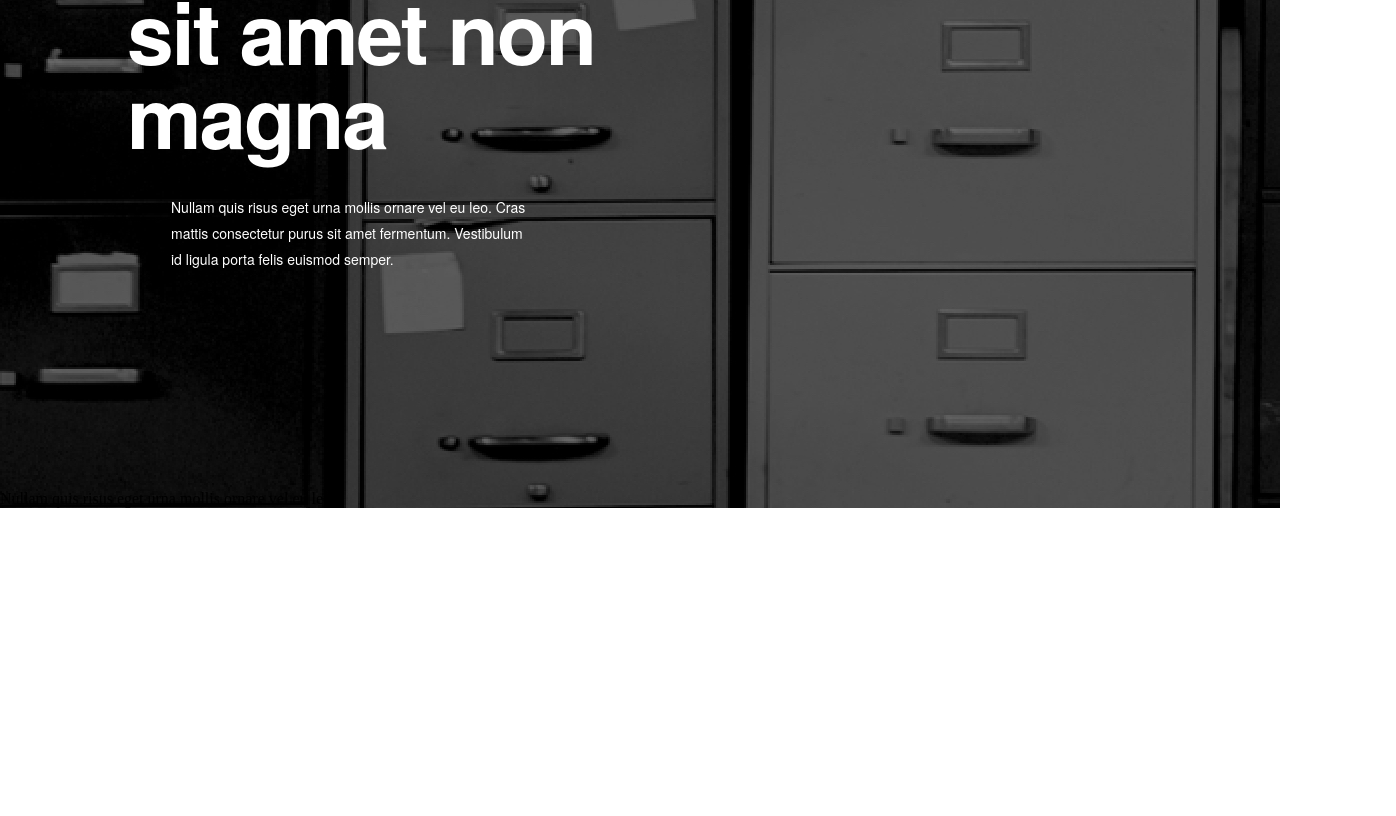
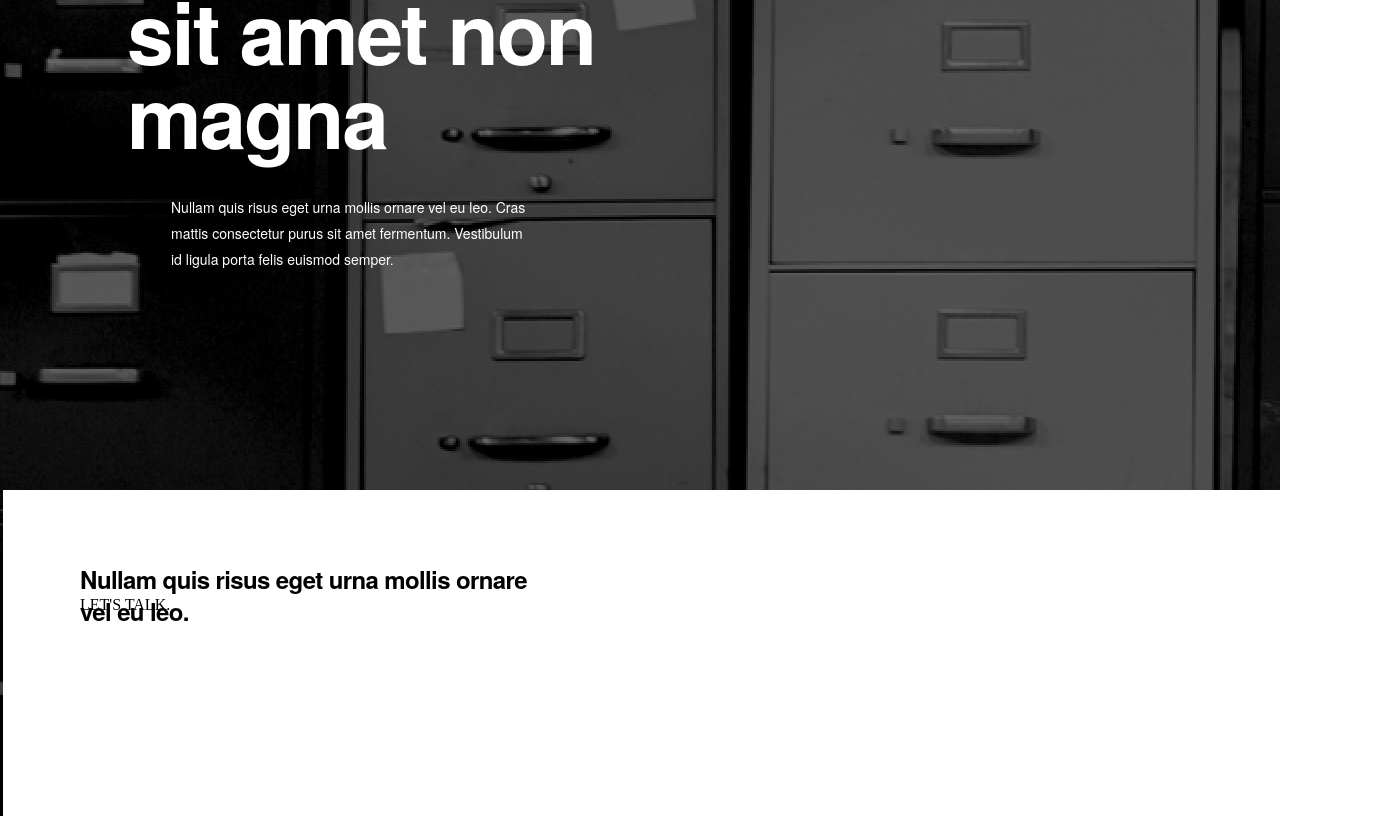
Before and after one commit to IvanGent/bukwild, a React (Create React App) app: page /aboutUs in a window 1280 px wide. Shown: the part 737-1553 px from the top of the page, 1396 px wide, since content can reach past the window. Before the commit the page ends 1245 px from the top, so only its background shows below. Built offline with nearby package versions, Linux system fonts and the light colour scheme.

Commit message:
working on cta styling

```diff
--- a/src/components/CallToAction.js
+++ b/src/components/CallToAction.js
@@ -1,7 +1,35 @@
 import React from 'react';
 
 function CallToAction({cta}) {
-    return <div>{cta}</div>
+
+    const style = {
+        width: '73.75rem',
+        height: '11.188rem',
+        margin: '2.938rem 0 0 0.188rem',
+        padding: '4.625rem 8.5rem 4.563rem 4.813rem',
+        backgroundColor: 'white'
+    }
+
+    const ctaStyle = {
+        width: '30.188rem',
+        height: '2rem',
+        margin: '0 13.75rem 0 0',
+        fontFamily: 'HelveticaNeue',
+        fontSize: '1.5rem',
+        fontWeight: 'bold',
+        fontStretch: 'normal',
+        fontStyle: 'normal',
+        lineHeight: '1.33',
+        letterSpacing: '-0.63px',
+        color: 'black'
+    }
+
+    return (
+        <div style={style}>
+            <div style={ctaStyle}>{cta}</div>
+            <div>LET'S TALK.</div>
+        </div>
+    )
 }
 
 export default CallToAction;
--- a/src/components/Marquee.js
+++ b/src/components/Marquee.js
@@ -2,8 +2,6 @@ import React from 'react';
 import Headline from './Headline';
 import SubHead from './SubHead';
 import CallToAction from './CallToAction';
-
-
 
 
 function Marquee({info}) {
```
